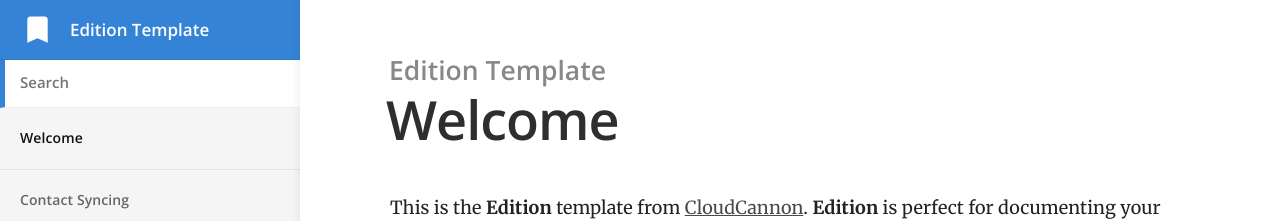
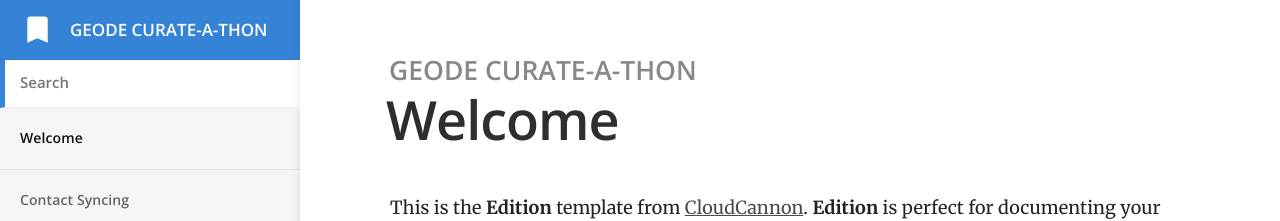
Before and after one commit to bdezray/GEODE-Curate-A-Thon, a Jekyll site: the page built from index.md, in a window 1280 px wide. Shown: the top 221 px of the page. Built offline with Jekyll 4.4.1, drawn with Linux system fonts in a browser that asks for light colours.

Commit message:
Update _config.yml

```diff
--- a/_config.yml
+++ b/_config.yml
@@ -1,8 +1,8 @@
 # ----
 # Site
 
-title: Edition Template
-url: "https://long-pig.cloudvent.net"
+title: GEODE CURATE-A-THON
+url: "https://bdezray.github.io/Geode-Curate-A-Thon/"
 baseurl:
 google_analytics_key:
 show_full_navigation: true
```
